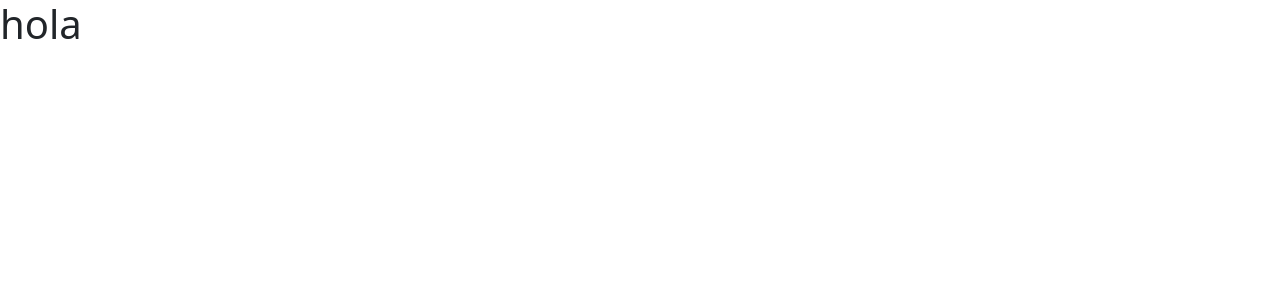
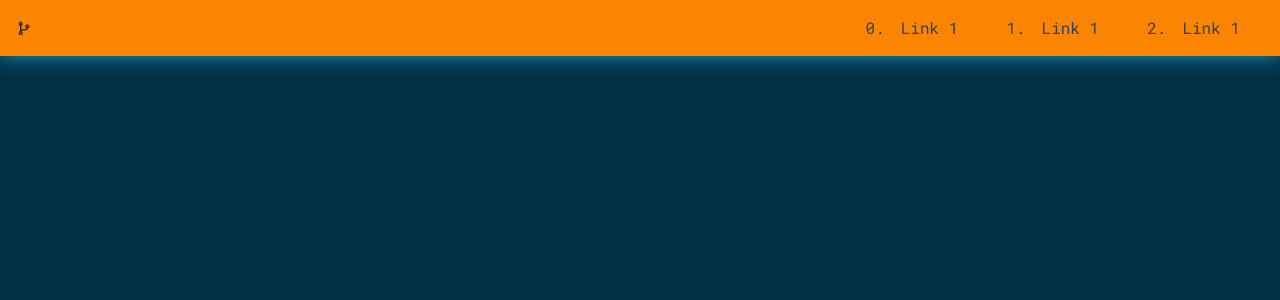
Before and after one commit to profsofia/portafolio, an Angular app: page / in a window 1280 px wide. Shown: the top 300 px of the page. Built offline with nearby package versions, Linux system fonts and the light colour scheme.

Commit message:
cabecera lista

```diff
--- /dev/null
+++ b/src/app/acerca-de-mi/acerca-de-mi.component.html
@@ -0,0 +1 @@
+<p>acerca-de-mi works!</p>
--- /dev/null
+++ b/src/app/acerca-de-mi/acerca-de-mi.component.ts
@@ -0,0 +1,15 @@
+import { Component, OnInit } from '@angular/core';
+
+@Component({
+  selector: 'app-acerca-de-mi',
+  templateUrl: './acerca-de-mi.component.html',
+  styleUrls: ['./acerca-de-mi.component.scss']
+})
+export class AcercaDeMiComponent implements OnInit {
+
+  constructor() { }
+
+  ngOnInit(): void {
+  }
+
+}
--- a/src/app/app.component.html
+++ b/src/app/app.component.html
@@ -1 +1 @@
-<h1>hola</h1>
+<app-cabecera></app-cabecera>
--- /dev/null
+++ b/src/app/cabecera/cabecera.component.html
@@ -0,0 +1,19 @@
+<div class="wrapper animate__animated animate__slideInDown">
+  <div class="section-1">
+    <div class="name">
+      <i class="uil uil-code-branch"></i>
+    </div>
+  </div>
+
+
+  <!--Sección dos... donde van los links-->
+  <div class="section-2">
+     <!--clases de bootstrap-->
+     <div class="list-menu">
+      <div class="item-menu" *ngFor="let item of [1,2,3]; let i = index">
+        <span class="item-number">{{i}}.</span>
+        <span class="link">Link 1</span>
+      </div>
+     </div>
+  </div>
+</div>
--- /dev/null
+++ b/src/app/cabecera/cabecera.component.scss
@@ -0,0 +1,32 @@
+.wrapper{
+  /*contenedor*/
+  display: flex; //para que las secciones se queden horizontales
+  justify-content: space-between; //para que se ubiquen uno a la izq y el otro a la der
+  padding: 0 1rem;
+  align-items: center;
+  align-content: center;
+  height: 3.5rem;
+  background-color: var(--color-4);
+  box-shadow: 0 0 20px var(--color-2);
+
+}
+.section-2{
+  .list-menu{
+    list-style: none;
+    margin: 0;
+    padding: 0;
+    display: flex;
+    .item-menu{
+      padding: 0 1rem;
+    }
+    .item-number, .link{
+    color: var(--color-6);
+    padding: 0 .5rem;
+    cursor: pointer;
+    transition: all ease 200ms;
+    &:hover {
+      opacity: .6;
+    }
+    }
+  }
+}
--- /dev/null
+++ b/src/app/cabecera/cabecera.component.ts
@@ -0,0 +1,15 @@
+import { Component, OnInit } from '@angular/core';
+
+@Component({
+  selector: 'app-cabecera',
+  templateUrl: './cabecera.component.html',
+  styleUrls: ['./cabecera.component.scss']
+})
+export class CabeceraComponent implements OnInit {
+
+  constructor() { }
+
+  ngOnInit(): void {
+  }
+
+}
--- /dev/null
+++ b/src/app/proyectos/proyectos.component.html
@@ -0,0 +1 @@
+<p>proyectos works!</p>
--- /dev/null
+++ b/src/app/proyectos/proyectos.component.ts
@@ -0,0 +1,15 @@
+import { Component, OnInit } from '@angular/core';
+
+@Component({
+  selector: 'app-proyectos',
+  templateUrl: './proyectos.component.html',
+  styleUrls: ['./proyectos.component.scss']
+})
+export class ProyectosComponent implements OnInit {
+
+  constructor() { }
+
+  ngOnInit(): void {
+  }
+
+}
--- a/src/styles.scss
+++ b/src/styles.scss
@@ -1,8 +1,13 @@
 /* paleta de colores */
 :root {
-  --color-1: #00253e;
-  --color-2:#00111c;
-  --color-3:#00406c;
-  --color-4:#350455;
-  -color-5:#3f004d;
+  --color-1: #023047;
+  --color-2:#219ebc;
+  --color-3:#ffb703;
+  --color-4:#fb8500;
+  -color-5:#8ecae6;
+  --color-6: #33415c;
 }
+html, body{
+  font-family: 'Roboto Mono', monospace;
+  background-color: var(--color-1);
+}
```
Also changed, not shown: src/app/app.module.ts (+7 -1 lines), src/app/acerca-de-mi/acerca-de-mi.component.scss (added), src/app/proyectos/proyectos.component.scss (added).
